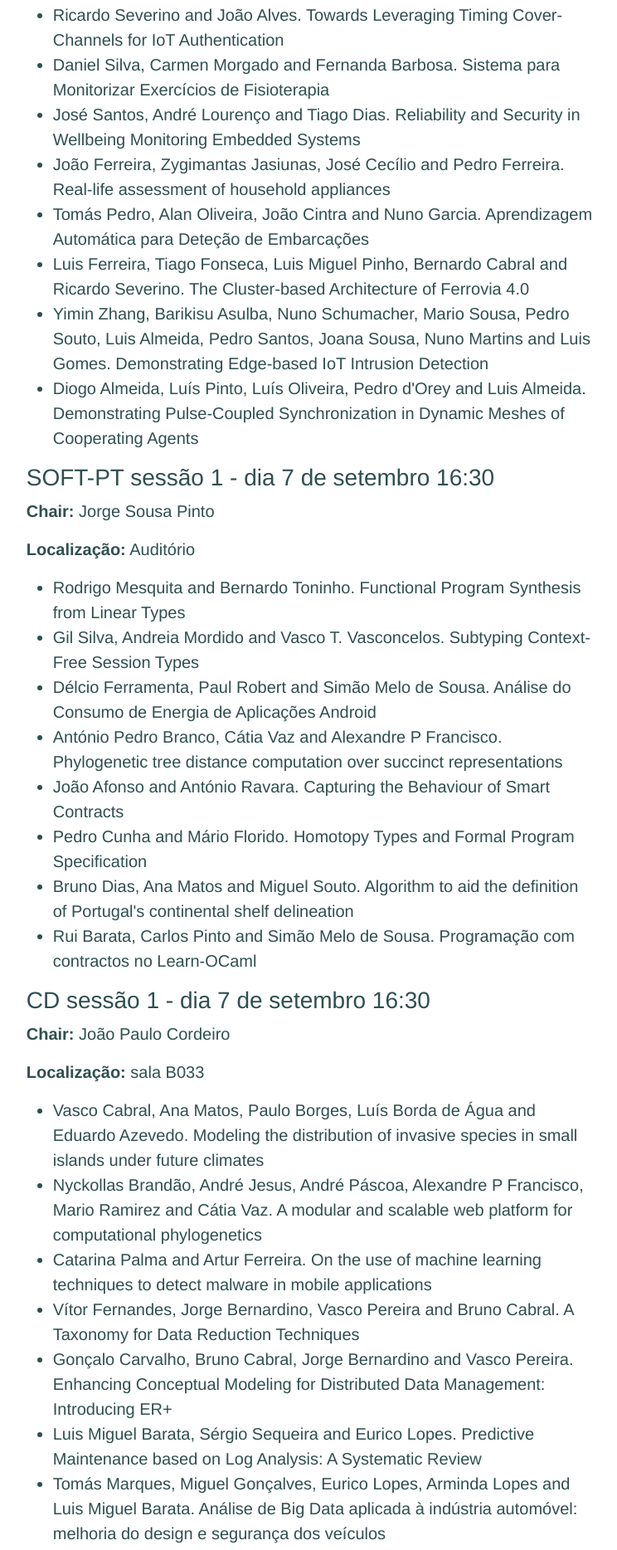
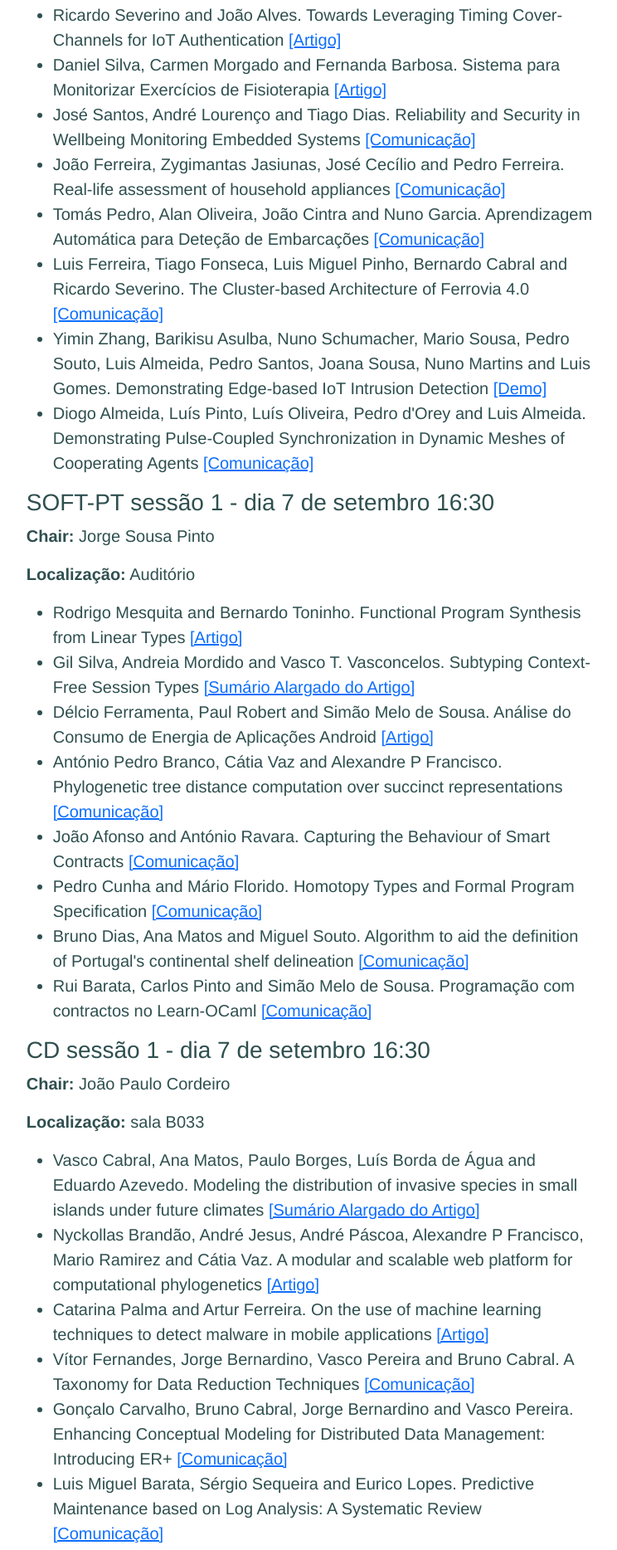
Before and after one commit to h4g0/Inforum2023, a React (Create React App) app: page /schedule in a window 1280 px wide. Shown: the part 2240-4108 px from the top of the page at 83% size, without its empty margins (461-1205 px from the left). Built offline with nearby package versions, Linux system fonts and the light colour scheme.

Commit message:
added information concerning the papers

```diff
--- a/src/Main/Schedule.tsx
+++ b/src/Main/Schedule.tsx
@@ -220,246 +220,137 @@ export function Schedule(props: any) {
 
             <br/>
 
+
+
+
             <h3 id="CPDLA1">CPDLA sessão 1 - dia 7 de setembro 13:30</h3>
-
             <p><b>Chair:</b> Carlos Baquero</p>
 
             <p><b>Localização:</b> Auditório</p>
+            <ul>
+                <li>Francisco Vale, João Leitão, Pedro Costa and Yiannis Psaras. Atribuição de Nomes Descentralizada: Estudo de Desempenho e Proposta de Otimização do IPNS <a href="/Atas/paper_431/431-CR.pdf" target="_blank">[Artigo]</a></li>
+                <li>André Gonçalves, Ana Nunes Alonso, José Pereira and Rui Oliveira. Uma extensão de Raft com propagação epidémica <a href="/Atas/paper_553/553-CR.pdf" target="_blank">[Artigo]</a></li>
+                <li>João Oliveira, Miguel Matos and João Gonçalves. Deteção de Erros de Concorrência em Programas de Memória Persistente Utilizando Análise de Locksets <a href="/Atas/paper_2658/2658-SA.pdf" target="_blank">[Sumário Alargado do Artigo]</a></li>
+                <li>André Martins and Ricardo Vilaça. PerfEnerPy - Uma ferramenta para a avaliação da performance e eficiência energética de ferramentas dataframes <a href="/Atas/paper_205/205-CM.pdf" target="_blank">[Comunicação]</a></li>
+                <li>João Bonacho, Carlos Gonçalves and Luís Osório. Agnostic Cloud Services with Kubernetes <a href="/Atas/paper_3559/3559-CM.pdf" target="_blank">[Comunicação]</a></li>
+                <li>Juliane Marubayashi and Carlos Baquero. ROSES: Renaming Operations for Scalable Eventually-Consistent Sets <a href="/Atas/paper_366/366-CM.pdf" target="_blank">[Comunicação]</a></li>
+            </ul>
+            <h3 id="CSAPPS1">CPS&Apps sessão 1 - dia 7 de setembro 13:30
+            </h3>
 
+            <p><b>Localização:</b> sala B033</p>
             <ul>
-                <li>Francisco Vale, João Leitão, Pedro Costa and Yiannis Psaras. Atribuição de Nomes Descentralizada: Estudo de Desempenho e Proposta de Otimização do IPNS
-</li>
-                <li>André Gonçalves, Ana Nunes Alonso, José Pereira and Rui Oliveira. Uma extensão de Raft com propagação epidémica
-</li>
-                <li>João Oliveira, Miguel Matos and João Gonçalves. Deteção de Erros de Concorrência em Programas de Memória Persistente Utilizando Análise de Locksets
-</li>
-                <li>André Martins and Ricardo Vilaça. PerfEnerPy - Uma ferramenta para a avaliação da performance e eficiência energética de ferramentas dataframes
-</li>
-                <li>João Bonacho, Carlos Gonçalves and Luís Osório. Agnostic Cloud Services with Kubernetes</li>
-
-                <li>Juliane Marubayashi and Carlos Baquero. ROSES: Renaming Operations for Scalable Eventually-Consistent Sets
-</li>
-
+                <li>Ricardo Severino and João Alves. Towards Leveraging Timing Cover-Channels for IoT Authentication <a href="/Atas/paper_2678/2678-CR.pdf" target="_blank">[Artigo]</a></li>
+                <li>Daniel Silva, Carmen Morgado and Fernanda Barbosa. Sistema para Monitorizar Exercícios de Fisioterapia <a href="/Atas/paper_174/174-CR.pdf" target="_blank">[Artigo]</a></li>
+                <li>José Santos, André Lourenço and Tiago Dias. Reliability and Security in Wellbeing Monitoring Embedded Systems <a href="/Atas/paper_4887/4887-CM.pdf" target="_blank">[Comunicação]</a></li>
+                <li>João Ferreira, Zygimantas Jasiunas, José Cecílio and Pedro Ferreira. Real-life assessment of household appliances <a href="/Atas/paper_3669/3669-CM.pdf" target="_blank">[Comunicação]</a></li>
+                <li>Tomás Pedro, Alan Oliveira, João Cintra and Nuno Garcia. Aprendizagem Automática para Deteção de Embarcações <a href="/Atas/paper_5661/5661-CM.pdf" target="_blank">[Comunicação]</a></li>
+                <li>Luis Ferreira, Tiago Fonseca, Luis Miguel Pinho, Bernardo Cabral and Ricardo Severino. The Cluster-based Architecture of Ferrovia 4.0 <a href="/Atas/paper_4840/4840-CM.pdf" target="_blank">[Comunicação]</a></li>
+                <li>Yimin Zhang, Barikisu Asulba, Nuno Schumacher, Mario Sousa, Pedro Souto, Luis Almeida, Pedro Santos, Joana Sousa, Nuno Martins and Luis Gomes. Demonstrating Edge-based IoT Intrusion Detection <a href="/Atas/paper_7644/7644-DM.pdf" target="_blank">[Demo]</a></li>
+                <li>Diogo Almeida, Luís Pinto, Luís Oliveira, Pedro d'Orey and Luis Almeida. Demonstrating Pulse-Coupled Synchronization in Dynamic Meshes of Cooperating Agents <a href="/Atas/paper_4983/4983-DM.pdf" target="_blank">[Comunicação]</a></li>
             </ul>
-
-            <h3 id="CSAPPS1">CPS&Apps sessão 1 - dia 7 de setembro 13:30</h3>
-            <p><b>Localização:</b> sala B033</p>
-
-            <ul>
-            <li>Ricardo Severino and João Alves. Towards Leveraging Timing Cover-Channels for IoT Authentication
-</li>
-            <li>Daniel Silva, Carmen Morgado and Fernanda Barbosa. Sistema para Monitorizar Exercícios de Fisioterapia
-</li>
-
-            <li>José Santos, André Lourenço and Tiago Dias. Reliability and Security in Wellbeing Monitoring Embedded Systems
-</li>
-
-
-            <li>João Ferreira, Zygimantas Jasiunas, José Cecílio and Pedro Ferreira. Real-life assessment of household appliances
-</li>
-
-            <li>Tomás Pedro, Alan Oliveira, João Cintra and Nuno Garcia. Aprendizagem Automática para Deteção de Embarcações
-</li>
-
-            <li>Luis Ferreira, Tiago Fonseca, Luis Miguel Pinho, Bernardo Cabral and Ricardo Severino. The Cluster-based Architecture of Ferrovia 4.0
-</li>
-
-            <li>Yimin Zhang, Barikisu Asulba, Nuno Schumacher, Mario Sousa, Pedro Souto, Luis Almeida, Pedro Santos, Joana Sousa, Nuno Martins and Luis Gomes. Demonstrating Edge-based IoT Intrusion Detection</li>
-
-            <li>Diogo Almeida, Luís Pinto, Luís Oliveira, Pedro d'Orey and Luis Almeida. Demonstrating Pulse-Coupled Synchronization in Dynamic Meshes of Cooperating Agents</li>
-
-            </ul>
-
             <h3 id="softpt1">SOFT-PT sessão 1 - dia 7 de setembro 16:30</h3>
-
             <p><b>Chair:</b> Jorge Sousa Pinto</p>
             <p><b>Localização:</b> Auditório</p>
+            <ul>
+                <li>Rodrigo Mesquita and Bernardo Toninho. Functional Program Synthesis from Linear Types <a href="/Atas/paper_3099/3099-CR.pdf" target="_blank">[Artigo]</a></li>
+                <li>Gil Silva, Andreia Mordido and Vasco T. Vasconcelos. Subtyping Context-Free Session Types <a href="/Atas/paper_5080/5080-SA.pdf" target="_blank">[Sumário Alargado do Artigo]</a></li>
+                <li>Délcio Ferramenta, Paul Robert and Simão Melo de Sousa. Análise do Consumo de Energia de Aplicações Android <a href="/Atas/paper_1169/1169-CR.pdf" target="_blank">[Artigo]</a></li>
+                <li>António Pedro Branco, Cátia Vaz and Alexandre P Francisco. Phylogenetic tree distance computation over succinct representations <a href="/Atas/paper_4237/4237-CM.pdf" target="_blank">[Comunicação]</a></li>
+                <li>João Afonso and António Ravara. Capturing the Behaviour of Smart Contracts <a href="/Atas/paper_4833/4833-CM.pdf" target="_blank">[Comunicação]</a></li>
+                <li>Pedro Cunha and Mário Florido. Homotopy Types and Formal Program Specification <a href="/Atas/paper_8721/8721-CM.pdf" target="_blank">[Comunicação]</a></li>
+                <li>Bruno Dias, Ana Matos and Miguel Souto. Algorithm to aid the definition of Portugal's continental shelf delineation <a href="/Atas/paper_5482/5482-CM.pdf" target="_blank">[Comunicação]</a></li>
+                <li>Rui Barata, Carlos Pinto and Simão Melo de Sousa. Programação com contractos no Learn-OCaml <a href="/Atas/paper_3108/3108-CM.pdf" target="_blank">[Comunicação]</a></li>
+            </ul>
+            <h3 id="cd1">CD sessão 1 - dia 7 de setembro 16:30</h3>
+            <p><b>Chair:</b>  João Paulo Cordeiro</p>
+            <p><b>Localização:</b> sala B033</p>
+            <ul>
+                <li>Vasco Cabral, Ana Matos, Paulo Borges, Luís Borda de Água and Eduardo Azevedo. Modeling the distribution of invasive species in small islands under future climates <a href="/Atas/paper_4268/4268-SA.pdf" target="_blank">[Sumário Alargado do Artigo]</a></li>
+                <li>Nyckollas Brandão, André Jesus, André Páscoa, Alexandre P Francisco, Mario Ramirez and Cátia Vaz. A modular and scalable web platform for computational phylogenetics <a href="/Atas/paper_6130/6130-CR.pdf" target="_blank">[Artigo]</a></li>
+                <li>Catarina Palma and Artur Ferreira. On the use of machine learning techniques to detect malware in mobile applications <a href="/Atas/paper_6478/6478-CR.pdf" target="_blank">[Artigo]</a></li>
+                <li>Vítor Fernandes, Jorge Bernardino, Vasco Pereira and Bruno Cabral. A Taxonomy for Data Reduction Techniques <a href="/Atas/paper_7965/7965-CM.pdf" target="_blank">[Comunicação]</a></li>
+                <li>Gonçalo Carvalho, Bruno Cabral, Jorge Bernardino and Vasco Pereira. Enhancing Conceptual Modeling for Distributed Data Management: Introducing ER+ <a href="/Atas/paper_3174/3174-CM.pdf" target="_blank">[Comunicação]</a></li>
+                <li>Luis Miguel Barata, Sérgio Sequeira and Eurico Lopes. Predictive Maintenance based on Log Analysis: A Systematic Review <a href="/Atas/paper_5665/5665-CM.pdf" target="_blank">[Comunicação]</a></li>
+                <li>Tomás Marques, Miguel Gonçalves, Eurico Lopes, Arminda Lopes and Luis Miguel Barata. Análise de Big Data aplicada à indústria automóvel: melhoria do design e segurança dos veículos <a href="/Atas/paper_4597/4597-CM.pdf" target="_blank">[Comunicação]</a></li>
+            </ul>
+            <h3 id="cpdla2">CPDLA sessão 2 - dia 8 de setembro 09:00</h3>
+            <p><b>Chair:</b> José D'Abruzzo Pereira</p>
+            <p><b>Localização:</b> Auditório</p>
+            <ul>
+                <li>André Costa, Nuno Preguiça and João Lourenço. FLeeC: a Fast Lock-Free Cache <a href="/Atas/paper_5247/5247-SA.pdf" target="_blank">[Sumário Alargado do Artigo]</a><a href="/Atas/private/5247-EV.pdf" target="_blank">[Artigo (requer password)]</a></li>
+                <li>Mónica Jin, Miguel Matos and João Barreto. Pudim de Pão e Chia <a href="/Atas/paper_5993/5993-CR.pdf" target="_blank">[Artigo]</a></li>
+                <li>Francisco Mendes, Nuno Preguiça and João Leitão. Cache Aplicacional Consistente e Eficiente <a href="/Atas/paper_5746/5746-CM.pdf" target="_blank">[Comunicação]</a></li>
+            </ul>
+            <h3 id="softpt2">SOFT-PT sessão 2 - dia 8 de setembro 09:00</h3>
+            <p><b>Chair:</b> Simão Melo de Sousa</p>
+            <p><b>Localização:</b> sala B033</p>
+            <ul>
+                <li>Valentim Romão, Rafael Soares, Vasco Manquinho and Luís Rodrigues. Deteção Automática de Anomalias em Arquiteturas de Microsserviços <a href="/Atas/paper_7586/7586-CR.pdf" target="_blank">[Artigo]</a></li>
+                <li>David Miranda, Ana Matos and Jan Cederquist. Information Flow Security For a Concurrent Language With Lock-based Synchronization <a href="/Atas/paper_1322/1322-SA.pdf" target="_blank">[Sumário Alargado do Artigo]</a></li>
+                <li>João Reis, Mário Pereira and António Ravara. Towards a Solider Solidity <a href="/Atas/paper_1647/1647-CM.pdf" target="_blank">[Comunicação]</a></li>
+            </ul>
+            <h3 id="cpdla3">CPDLA sessão 3 - dia 8 de setembro 13:40</h3>
+            <p><b>Chair:</b> João Leitão</p>
+            <p><b>Localização:</b> Auditório</p>
+            <ul>
+                <li>Rui Ribeiro, José Pereira and Nuno Faria. An Experimental Evaluation of Value Splitting in Transactional Memory Systems <a href="/Atas/paper_3535/3535-CR.pdf" target="_blank">[Artigo]</a></li>
+                <li>Henrique Fernandes, João Gonçalves and Miguel Matos. Kaiyo: Testagem Automática de Aplicações de Memória Persistente <a href="/Atas/paper_6373/6373-CR.pdf" target="_blank">[Artigo]</a></li>
+                <li>João Rafael Henriques and José D'Abruzzo Pereira. On the Automation of Software Vulnerability Collection of a Database with Static Information <a href="/Atas/paper_9420/9420-CR.pdf" target="_blank">[Artigo]</a></li>
+                <li>Paulo Sousa, José Pereira and Ricardo Vilaça. SAGeo: Simulador para Sistemas de Bases de Dados Geo-Replicadas <a href="/Atas/paper_2982/2982-CM.pdf" target="_blank">[Comunicação]</a></li>
+            </ul>
+            <h3 id="crc1">CRC sessão 1 - dia 8 de setembro 13:40</h3>
+            <p><b>Chair:</b> João Vilela</p>
+            <p><b>Localização:</b> sala B033</p>
+            <ul>
+                <li>Luís Guerra and Luís Gonçalves. Proactive Cybersecurity tailoring through deception techniques <a href="/Atas/paper_2650/2650-CR.pdf" target="_blank">[Artigo]</a></li>
+                <li>Helena Teixeira, Luís Rodrigues and Miguel Matos. Árvores de Disseminação e Agregação Cientes da Topologia para Suportar Consenso Bizantino em Larga Escala <a href="/Atas/paper_178/178-CR.pdf" target="_blank">[Artigo]</a></li>
+                <li>Francisco Chimuco, João Sequeiros, Tiago Simões, Mário Freire and Pedro Inácio. Secure Design and Development of Applications in the Cloud and Mobile Ecosystem <a href="/Atas/paper_3633/3633-CM.pdf" target="_blank">[Comunicação]</a></li>
+                <li>André Martins, Marina Albuquerque, Vinicius C. Ferreira, João Bastos, Nicolás Lori, António Costa, Helena Fernández López and José Carlos Bacelar. NETEDGE Proxy: A Multi-access Edge Computing System Level Proposal <a href="/Atas/paper_9651/9651-CM.pdf" target="_blank">[Comunicação]</a></li>
+                <li>Julio Corona, Mário Antunes, José Quevedo and Rui L. Aguiar. Towards cost estimation of DRL for task scheduling and placement <a href="/Atas/paper_5537/5537-CM.pdf" target="_blank">[Comunicação] </a><a href="/Atas/private/5537-EV.pdf" target="_blank">[Artigo (requer password)]</a></li>
+            </ul>
+            <h3 id="cpdla4">CPDLA sessão 4 - dia 8 de setembro 15:30 </h3>
 
+            <p><b>Chair:</b> João Soares</p>
+            <p><b>Localização:</b> Auditório</p>
             <ul>
-
-                <li>Rodrigo Mesquita and Bernardo Toninho. Functional Program Synthesis from Linear Types
-</li>
-
-                <li>Gil Silva, Andreia Mordido and Vasco T. Vasconcelos. Subtyping Context-Free Session Types
-</li>
-
-                <li>Délcio Ferramenta, Paul Robert and Simão Melo de Sousa. Análise do Consumo de Energia de Aplicações Android
-</li>
-
-                <li>António Pedro Branco, Cátia Vaz and Alexandre P Francisco. Phylogenetic tree distance computation over succinct representations
-</li>
-
-                <li>João Afonso and António Ravara. Capturing the Behaviour of Smart Contracts
-</li>
-
-                <li>Pedro Cunha and Mário Florido. Homotopy Types and Formal Program Specification
-</li>
-
-                <li>Bruno Dias, Ana Matos and Miguel Souto. Algorithm to aid the definition of Portugal's continental shelf delineation
-</li>
-
-                <li>Rui Barata, Carlos Pinto and Simão Melo de Sousa. Programação com contractos no Learn-OCaml
-</li>
+                <li>João Queirós, Rafael Soares and Luís Rodrigues. Suporte para Coerência Causal Transacional em Sistemas de Microsserviços <a href="/Atas/paper_4770/4770-CR.pdf" target="_blank">[Artigo]</a></li>
+                <li>Renato Azevedo and Ricardo Vilaça. EASAHE, Um algoritmo para o agendamento de trabalhos em ferramentas de processamento de dados com preocupações de eficiência energética <a href="/Atas/paper_4981/4981-CR.pdf" target="_blank">[Artigo]</a></li>
+                <li>Adriano Maior, Nuno Faria and José Pereira. MRV*: Uma biblioteca de tipos de dados para aplicações concorrentes <a href="/Atas/paper_8055/8055-CR.pdf" target="_blank">[Artigp]</a></li>
+                <li>Diogo Jesus, Nuno Preguiça and João Leitão. The Case for Generic Edge Based Services <a href="/Atas/paper_9068/9068-CM.pdf" target="_blank">[Comunicação]</a></li>
             </ul>
+            <h3 id="taami1">TAAEMI sessão 1 - dia 8 de setembro 15:30</h3>
+            <p><b>Localização:</b> sala B033</p>
+            <ul>
+                <li>Hermann Silva and Manuel Ricardo. ISPs’ discriminatory practices and their regulation in Andean America <a href="/Atas/paper_5428/5428-CM.pdf" target="_blank">[Comunicação]</a></li>
+                <li>Tiago Mamouros, Ana Matos, Silvia Salvatore and António Silva. Platform for Collaborative Waste Management in an Academic Campus <a href="/Atas/paper_6781/6781-CM.pdf" target="_blank">[Comunicação]</a></li>
+            </ul>
+            <h3 id="crc2">CRC sessão 2 - dia 8 de setembro 15:50</h3>
+            <p><b>Chair:</b> João Vilela</p>
+            <p><b>Localização:</b> sala B033</p>
+            <ul>
+                <li>David Morais, André Zúquete and António Mendes. Exploring the Journey from Sequential Specifications to Pure Operation-based CRDTs (sessão CPDLA) <a href="/Atas/paper_563/563-SA.pdf" target="_blank">[Sumário Alargado do Poster]</a></li>
+                <li>Adriano Oliveira, Filipe Meneses and Bruno Rebelo. Evolução de um sistema de gestão de alarmes <a href="/Atas/paper_2354/2354-CR.pdf" target="_blank">[Artigo]</a></li>
+            </ul>
+            <h3 id="crc1">Pósters (sem artigo ou comunicação associada)</h3>
+            <li>Filipe Recharte, Hugo Pacheco and Carlos Baquero. Proactive Cybersecurity tailoring through deception techniques <a href="/Atas/paper_5425/5425-PT.pdf" target="_blank">[Poster]</a></li>
+            <li>Leonardo Almeida, Diogo Magalhães, Rafael Gonçalves, Emanuel Marques, Pedro Rodrigues and Mario Antunes. Model Evaluation Plataform ML/AI <a href="/Atas/paper_8679/8679-PT.pdf" target="_blank">[Poster]</a></li>
 
 
 
 
-            <h3 id="cd1">CD sessão 1  - dia 7 de setembro 16:30</h3>
-            <p><b>Chair:</b>  João Paulo Cordeiro</p>
-            <p><b>Localização:</b> sala B033</p>
-
-
-            <ul>
-                <li>Vasco Cabral, Ana Matos, Paulo Borges, Luís Borda de Água and Eduardo Azevedo. Modeling the distribution of invasive species in small islands under future climates
-</li>
-
-                <li>Nyckollas Brandão, André Jesus, André Páscoa, Alexandre P Francisco, Mario Ramirez and Cátia Vaz. A modular and scalable web platform for computational phylogenetics
-</li>
-
-                <li>Catarina Palma and Artur Ferreira. On the use of machine learning techniques to detect malware in mobile applications
-</li>
-
-
-                <li>Vítor Fernandes, Jorge Bernardino, Vasco Pereira and Bruno Cabral. A Taxonomy for Data Reduction Techniques
-</li>
-
-                <li>Gonçalo Carvalho, Bruno Cabral, Jorge Bernardino and Vasco Pereira. Enhancing Conceptual Modeling for Distributed Data Management: Introducing ER+
-</li>
-
-                <li>Luis Miguel Barata, Sérgio Sequeira and Eurico Lopes. Predictive Maintenance based on Log Analysis: A Systematic Review
-</li>
-
-                <li>Tomás Marques, Miguel Gonçalves, Eurico Lopes, Arminda Lopes and Luis Miguel Barata. Análise de Big Data aplicada à indústria automóvel: melhoria do design e segurança dos veículos
-</li>
-            </ul>
-
-
-            <h3 id="cpdla2">CPDLA sessão 2 - dia 8 de setembro 09:00</h3>
-
-            <p><b>Chair:</b> José D'Abruzzo Pereira</p>
-
-            <p><b>Localização:</b> Auditório</p>
-
-            <ul>
-                <li>André Costa, Nuno Preguiça and João Lourenço. FLeeC: a Fast Lock-Free Cache
-</li>
-
-                <li>Mónica Jin, Miguel Matos and João Barreto. Pudim de Pão e Chia
-</li>
-
-                <li>Francisco Mendes, Nuno Preguiça and João Leitão. Cache Aplicacional Consistente e Eficiente
-</li>
-            </ul>
-
-
-            <h3 id="softpt2">SOFT-PT sessão 2 - dia 8 de setembro 09:00</h3>
-
-            <p><b>Chair:</b> Simão Melo de Sousa</p>
-            <p><b>Localização:</b> sala B033</p>
-
-            <ul>
-
-                <li>Valentim Romão, Rafael Soares, Vasco Manquinho and Luís Rodrigues. Deteção Automática de Anomalias em Arquiteturas de Microsserviços
-</li>
-
-                <li>David Miranda, Ana Matos and Jan Cederquist. Information Flow Security For a Concurrent Language With Lock-based Synchronization
-</li>
-
-                <li>João Reis, Mário Pereira and António Ravara. Towards a Solider Solidity
-</li>
-            </ul>
-
-
-            <h3 id="cpdla3">CPDLA sessão 3 - dia 8 de setembro 13:40</h3>
-
-            <p><b>Chair:</b> João Leitão</p>
-
-            <p><b>Localização:</b> Auditório</p>
-
-            <ul>
-                <li>Rui Ribeiro, José Pereira and Nuno Faria. An Experimental Evaluation of Value Splitting in Transactional Memory Systems
-</li>
-
-                <li>Henrique Fernandes, João Gonçalves and Miguel Matos. Kaiyo: Testagem Automática de Aplicações de Memória Persistente
-</li>
-
-                <li>João Rafael Henriques and José D'Abruzzo Pereira. On the Automation of Software Vulnerability Collection of a Database with Static Information
-</li>
-
-                <li>Paulo Sousa, José Pereira and Ricardo Vilaça. SAGeo: Simulador para Sistemas de Bases de Dados Geo-Replicadas
-</li>
-            </ul>
 
 
 
-            <h3 id="crc1">CRC sessão 1 - dia 8 de setembro 13:40</h3>
-
-            <p><b>Chair:</b> João Vilela</p>
-            <p><b>Localização:</b> sala B033</p>
-
-            <ul>
-                <li>Luís Guerra and Luís Gonçalves. Proactive Cybersecurity tailoring through deception techniques
-</li>
-
-                <li>Helena Teixeira, Luís Rodrigues and Miguel Matos. Árvores de Disseminação e Agregação Cientes da Topologia para Suportar Consenso Bizantino em Larga Escala
-</li>
-
-                <li>Francisco Chimuco, João Sequeiros, Tiago Simões, Mário Freire and Pedro Inácio. Secure Design and Development of Applications in the Cloud and Mobile Ecosystem
-</li>
-
-                <li>André Martins, Marina Albuquerque, Vinicius C. Ferreira, João Bastos, Nicolás Lori, António Costa, Helena Fernández López and José Carlos Bacelar. NETEDGE Proxy: A Multi-access Edge Computing System Level Proposal
-</li>
-
-                <li>Julio Corona, Mário Antunes, José Quevedo and Rui L. Aguiar. Towards cost estimation of DRL for task scheduling and placement
-</li>
-
-            </ul>
-
-            <h3 id="cpdla4">CPDLA sessão 4  - dia 8 de setembro 15:30</h3>
-
-            <p><b>Chair:</b> João Soares</p>
-            <p><b>Localização:</b> Auditório</p>
-
-            <ul>
-                <li>João Queirós, Rafael Soares and Luís Rodrigues. Suporte para Coerência Causal Transacional em Sistemas de Microsserviços
-</li>
-
-                <li>Renato Azevedo and Ricardo Vilaça. EASAHE, Um algoritmo para o agendamento de trabalhos em ferramentas de processamento de dados com preocupações de eficiência energética
-</li>
-
-                <li>Adriano Maior, Nuno Faria and José Pereira. MRV*: Uma biblioteca de tipos de dados para aplicações concorrentes
-</li>
-
-                <li>Diogo Jesus, Nuno Preguiça and João Leitão. The Case for Generic Edge Based Services
-</li>
 
 
-            </ul>
 
 
-            <h3 id="taami1">TAAEMI sessão 1 - dia 8 de setembro 15:30</h3>
-            <p><b>Localização:</b> sala B033</p>
 
-            <ul>
-                <li>Hermann Silva and Manuel Ricardo. ISPs’ discriminatory practices and their regulation in Andean America
-</li>
 
-                <li>Tiago Mamouros, Ana Matos, Silvia Salvatore and António Silva. Platform for Collaborative Waste Management in an Academic Campus
-</li>
-            </ul>
 
-            <h3 id="crc2">CRC sessão 2 - dia 8 de setembro 15:50</h3>
-            <p><b>Chair:</b> João Vilela</p>
-            <p><b>Localização:</b> sala B033</p>
 
-            <ul>
-                <li>David Morais, André Zúquete and António Mendes. Multi-factor Authentication as a Service for Web Applications with User-based Risk Profiles
-</li>
 
-                <li>Adriano Oliveira, Filipe Meneses and Bruno Rebelo. Evolução de um sistema de gestão de alarmes
-</li>
-            </ul>
 
             <h3  id="posters1"> Posters sessão 1 - dia 7 de setembro 16:00 </h3>
 
```
